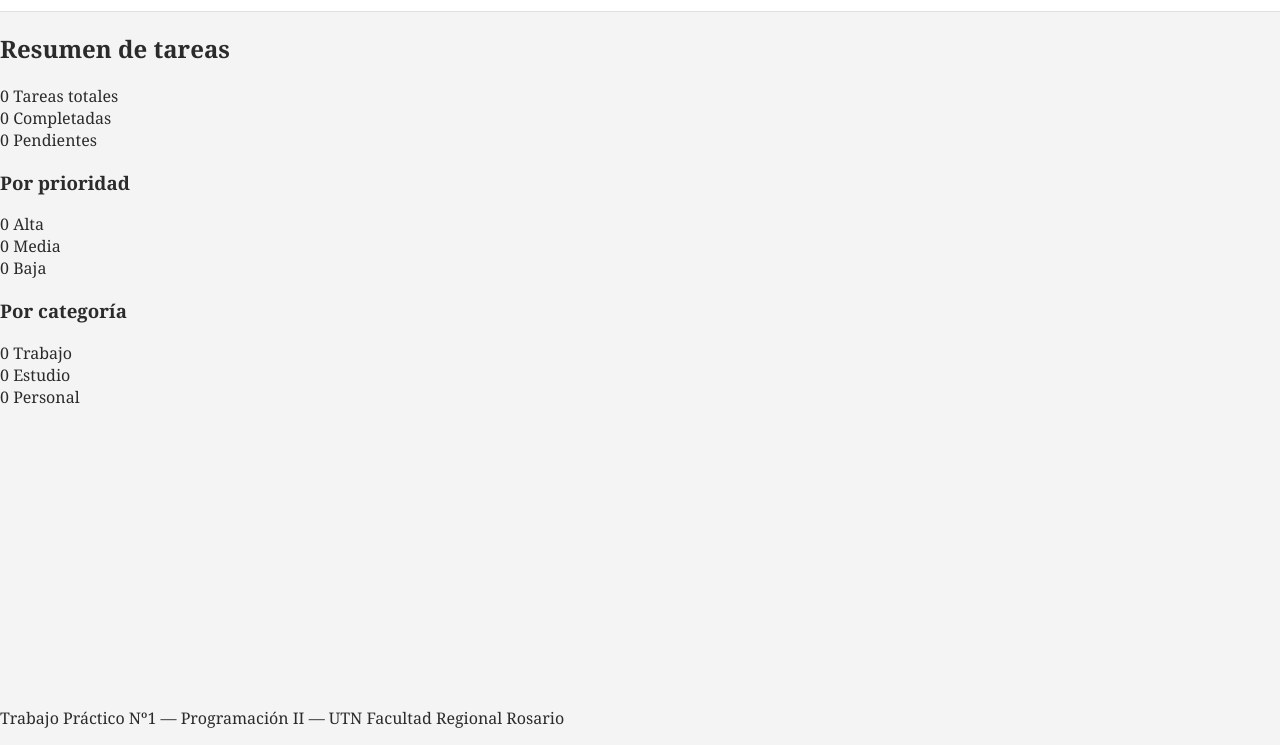
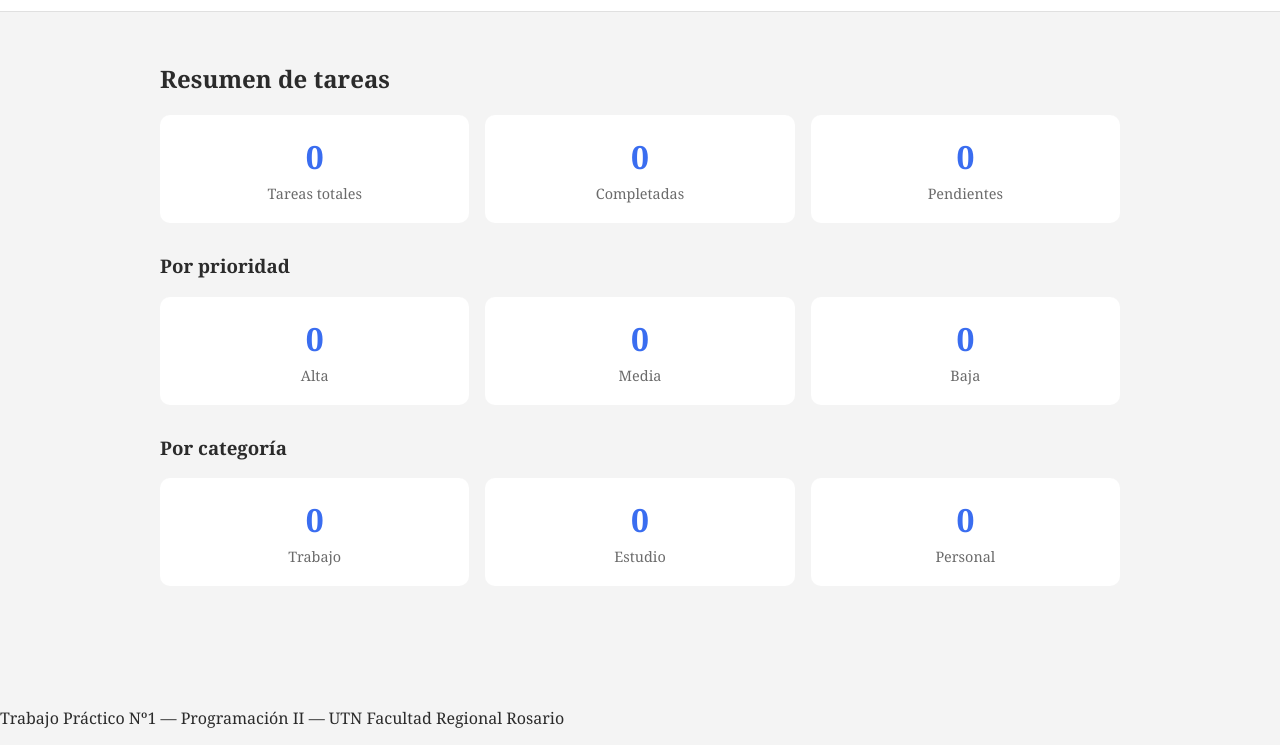
Before and after one commit to leandrobenedetto/TPI_Programacion_II, a plain HTML site: page estadisticas.html in a window 1280 px wide. Shown: the part 55-800 px from the top of the page. Drawn offline with Linux system fonts and the light colour scheme.

Commit message:
Se agregan estilos para la sección de estadísticas

```diff
--- a/styles.css
+++ b/styles.css
@@ -153,6 +153,47 @@ body {
     transform: translateY(-8.5px) rotate(-45deg);
 }
 
+/* LAYOUT GENERAL (GRID) */
+.container {
+    max-width: 1000px;
+    width: 100%;
+    margin: 0 auto;
+    padding: 30px 20px;
+}
+
+.task-grid,
+.stats-grid {
+    display: grid;
+    grid-template-columns: repeat(auto-fill, minmax(240px, 1fr));
+    gap: 16px;
+    margin-top: 16px;
+}
+
+/* -- ESTADÍSTICAS -- */
+.stats-section {
+    margin-bottom: 30px;
+}
+
+.stat-card {
+    background: var(--color-surface);
+    border-radius: var(--radius);
+    padding: 20px;
+    text-align: center;
+    display: flex;
+    flex-direction: column;
+    gap: 6px;
+}
+
+.stat-number {
+    font-size: 2rem;
+    font-weight: bold;
+    color: var(--color-primary);
+}
+
+.stat-label {
+    color: var(--color-muted);
+    font-size: 0.9rem;
+}
 
 /* FORMULARIO */
 .form-section {
```
